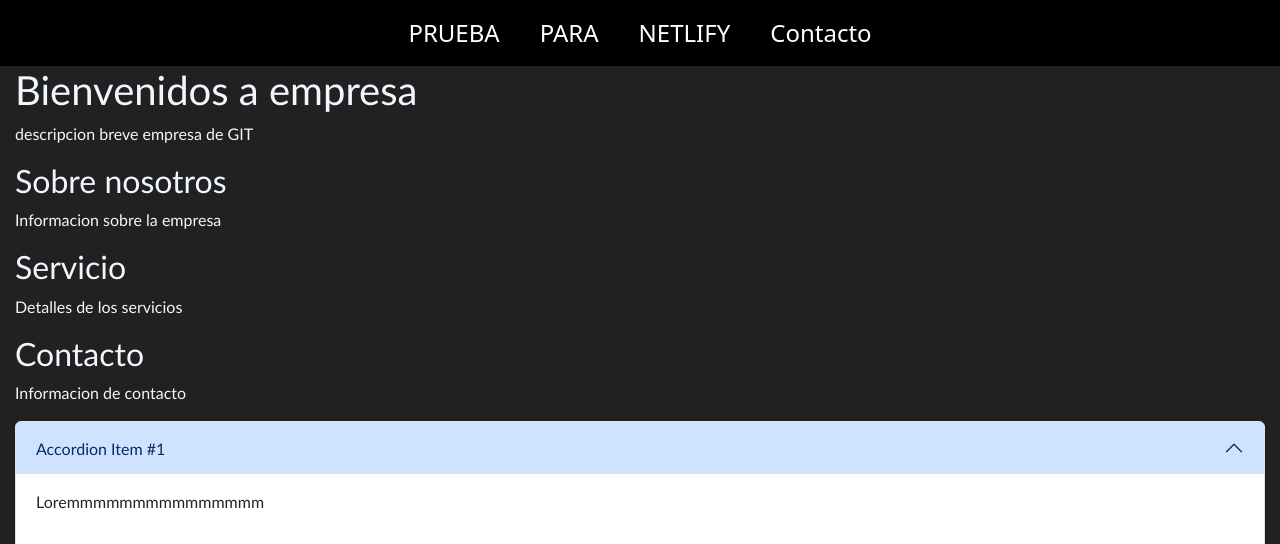
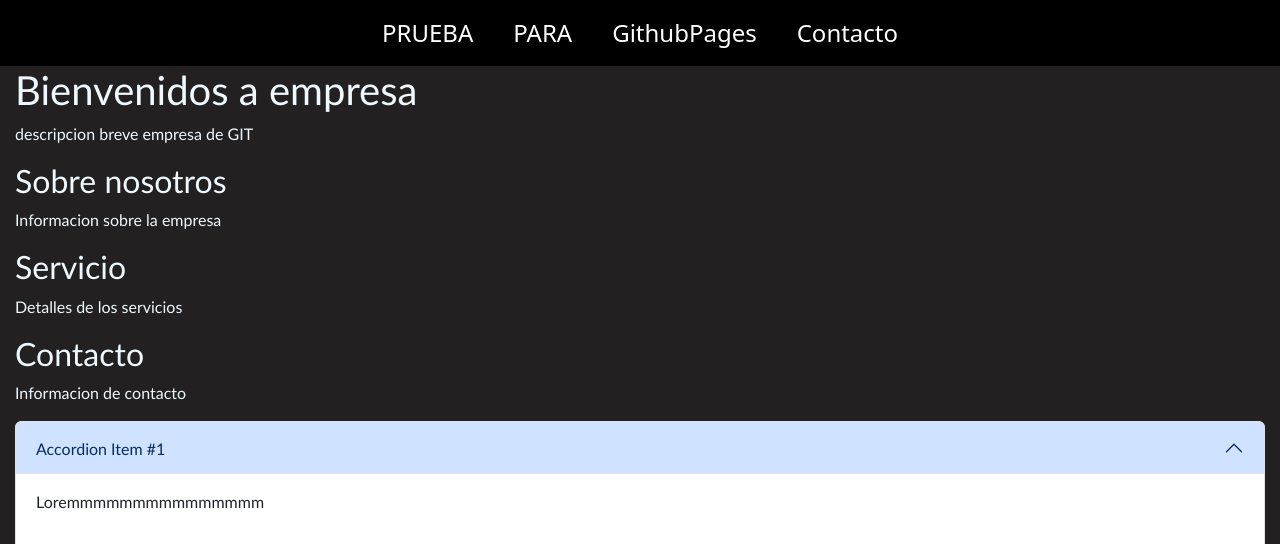
Before and after one commit to LuisMedinaV/ebac-bootstrap, a plain HTML site: page index.html in a window 1280 px wide. Shown: the top 544 px of the page. Drawn offline with nearby package versions, Linux system fonts and the light colour scheme.

Commit message:
Update index.html

```diff
--- a/index.html
+++ b/index.html
@@ -16,7 +16,7 @@
             <ul>
                 <li><a href="#Prueba"></a>PRUEBA</li>
                 <li><a href="#para"></a>PARA</li>
-                <li><a href="#Netlify"></a>NETLIFY</li>
+                <li><a href="#Netlify"></a>GithubPages</li>
                 <li><a href="#Contacto"></a>Contacto</li>
             </ul>
         </nav>
```
